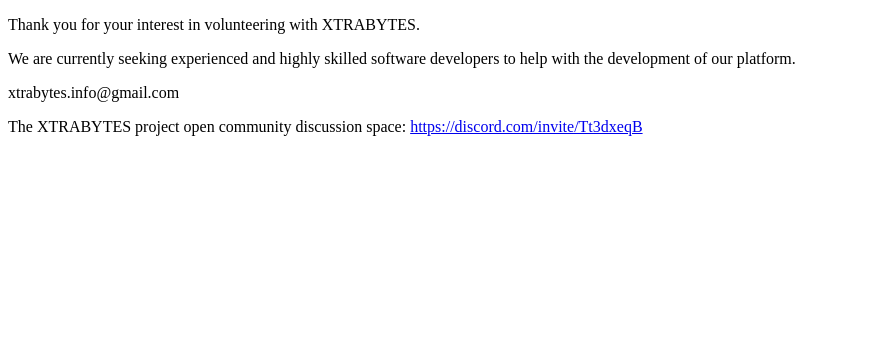
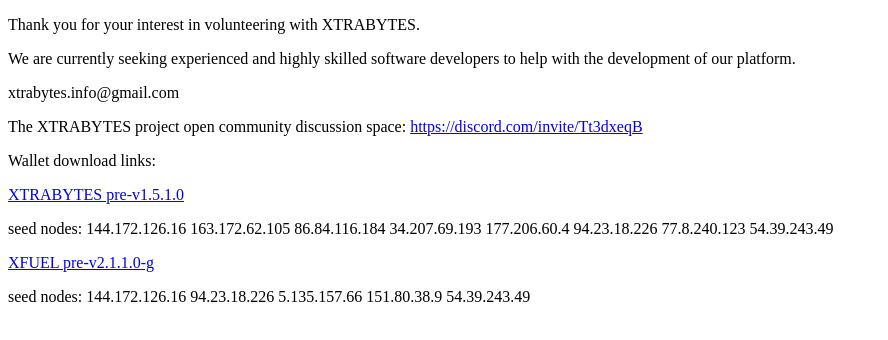
Before and after one commit to XTRABYTES/xtrabytes.github.io, a plain HTML site: page index.html in a window 1280 px wide. Shown: the whole page, without its empty margins (0-888 px from the left). Drawn offline with Linux system fonts and the light colour scheme.

Commit message:
Update index.html

```diff
--- a/index.html
+++ b/index.html
@@ -9,5 +9,11 @@
     <p>xtrabytes.info@gmail.com</p>
     <p></p><p></p>
     <p>The XTRABYTES project open community discussion space: <a href="https://discord.com/invite/Tt3dxeqB">https://discord.com/invite/Tt3dxeqB</a></p>
+    <p>Wallet download links:</p>
+    <p><a href="https://github.com/XTRABYTES/XTRABYTES/releases/tag/pre-v1.5.1.0">XTRABYTES pre-v1.5.1.0</a><p>
+    <p>seed nodes: 144.172.126.16 163.172.62.105 86.84.116.184 34.207.69.193 177.206.60.4 94.23.18.226 77.8.240.123 54.39.243.49</p>
+    <p><a href="https://github.com/xtrabytesteam/xfuelclient/releases/tag/2.1.1.0-g">XFUEL pre-v2.1.1.0-g</a><p>
+    <p>seed nodes: 144.172.126.16 94.23.18.226 5.135.157.66 151.80.38.9 54.39.243.49</p>
+
   </body>
 </html>
```
